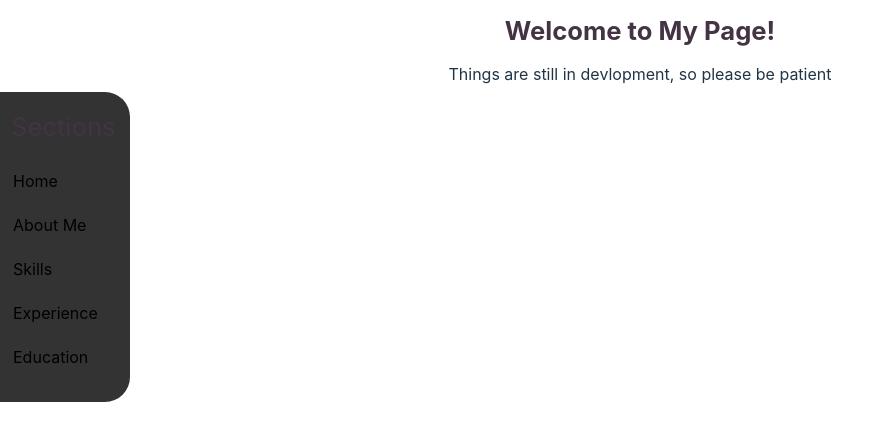
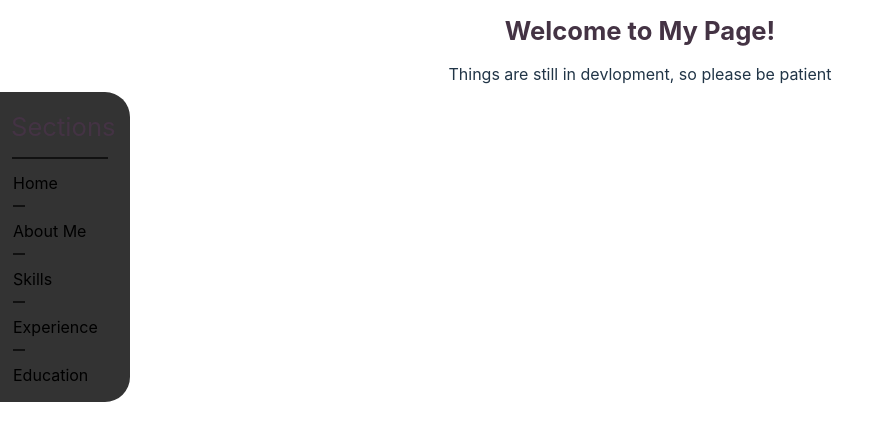
Before and after one commit to Oneleaon/MyPage, a React (Vite) app: page / in a window 1280 px wide. Shown: the top 440 px of the page, without its empty margins (0-894 px from the left). Built offline with nearby package versions, Linux system fonts and the light colour scheme.

Commit message:
Styles the navbar with some separator lines

```diff
--- a/src/index.css
+++ b/src/index.css
@@ -43,7 +43,7 @@
   text-align: left;
   display: block;
   color: #000;
-  padding: 12px 16px 8px 13px;
+  padding: 4px 16px 2px 13px;
   text-decoration: none;
 }
 
@@ -53,7 +53,7 @@
   line-height: 1.1;
   display: block;
   color: #434;
-  padding: 16px 16px 16px 11px;
+  padding: 16px 16px 8px 11px;
   text-decoration: none;
 }
 
@@ -61,6 +61,19 @@ ul {
   list-style-type: none;
   padding: 0;
   margin: 0;
+}
+
+.eighty {
+  width: 80%;
+  border: 0px;
+  border-top: 2px solid #111;
+}
+
+.ten {
+  width: 10%;
+  border: 0px;
+  border-top: 2px solid #111;
+  margin-left: 13px;
 }
 
 body {
--- a/src/routes/root.jsx
+++ b/src/routes/root.jsx
@@ -4,20 +4,25 @@ export default function Root() {
   return (
     <div class='sidebar'>
       <div><Link to='/' class='sidebarh1'>Sections</Link></div>
+      <hr class='eighty'/>
       <nav>
         <ul>
           <li>
             <Link to='/' class='sidebarLink'>Home</Link>
           </li>
+          <hr class='ten' />
           <li>
             <Link to='/aboutme' class='sidebarLink'>About Me</Link>
           </li>
+          <hr class='ten' />
           <li>
             <Link to='/skills' class='sidebarLink'>Skills</Link>
           </li>
+          <hr class='ten' />
           <li>
             <Link to='/experience' class='sidebarLink'>Experience</Link>
           </li>
+          <hr class='ten' />
           <li>
             <Link to='/education' class='sidebarLink'>Education</Link>
           </li>
```
